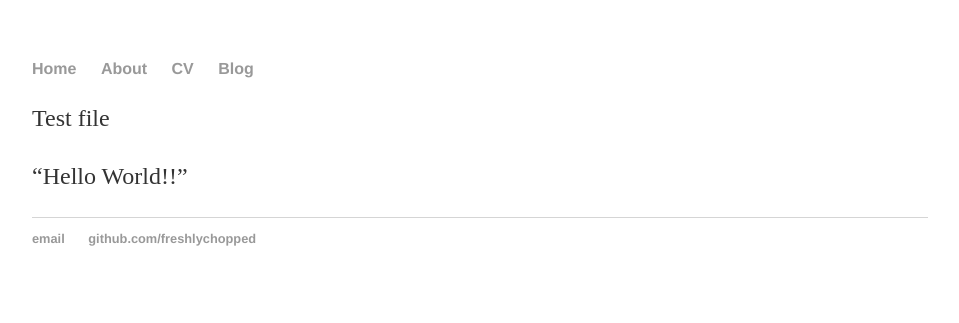
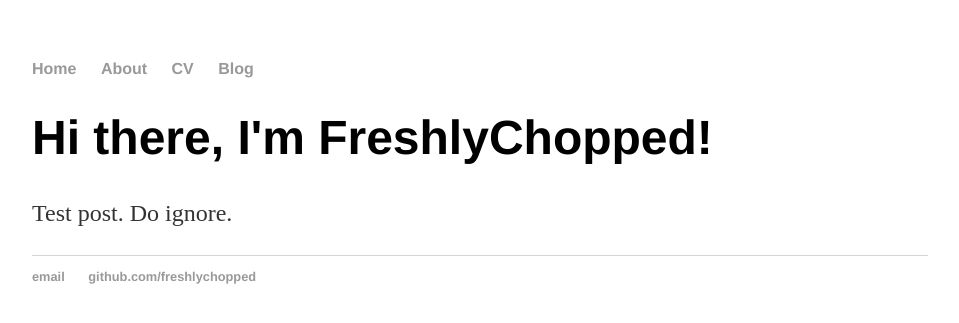
Before and after one commit to freshlychopped/freshlychopped.github.io, a Jekyll site: the page built from index.md, in a window 1280 px wide. Shown: the top 323 px of the page, without its empty margins (160-1119 px from the left). Built offline with Jekyll 4.4.1, drawn with Linux system fonts in a browser that asks for light colours; our own code applies the rules of GitHub Pages for plain Markdown files.

Commit message:
updated content

```diff
--- a/index.md
+++ b/index.md
@@ -1,3 +1,8 @@
-Test file
-
-"Hello World!!"
+---
+layout: default
+title: freshlychopped
+---
+<div class="blurb">
+	<h1>Hi there, I'm FreshlyChopped!</h1>
+	<p>Test post. Do ignore.</p>
+</div><!-- /.blurb -->
```
